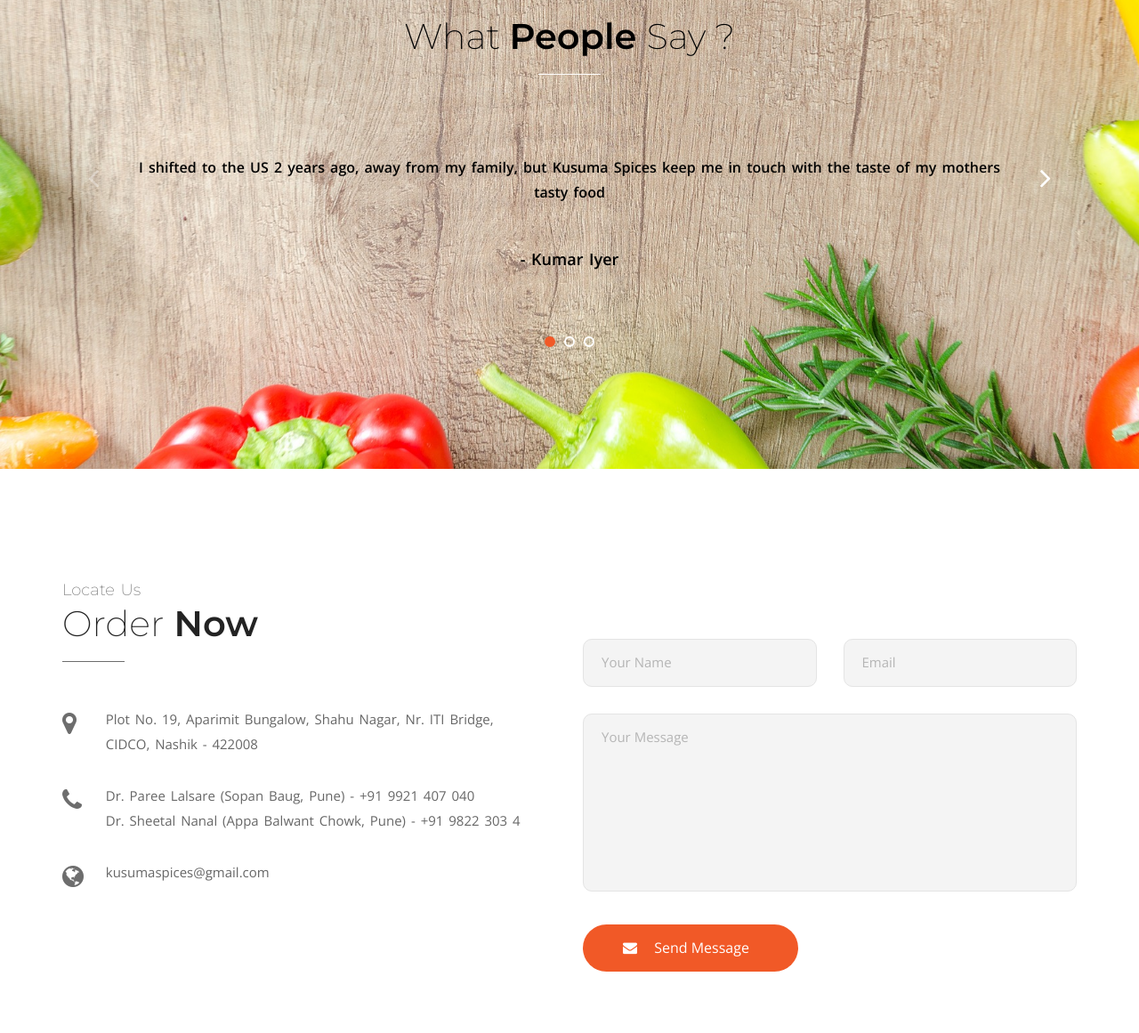
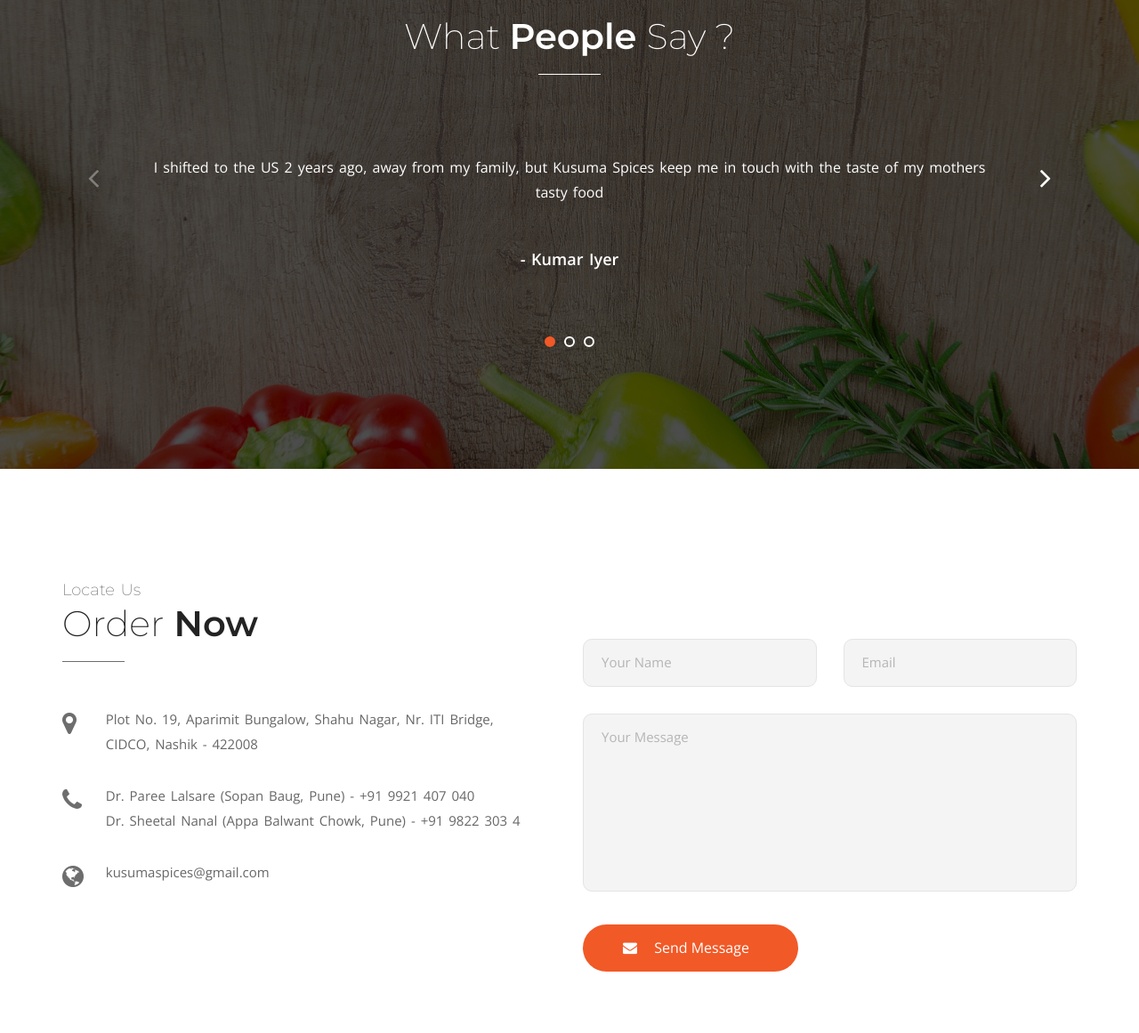
Before and after one commit to cosmosdsilva93/kusumaspices.com, a Laravel app: page /demo in a window 1280 px wide. Shown: the part 4013-5174 px from the top of the page at 89% size. Run offline with Laravel 8, Linux system fonts and the light colour scheme; some libraries are stand-ins or nearby versions.

Commit message:
changed the staff images and added overlay to stats and testimonials bg image as well as backboned the contact us email feature

```diff
--- a/app/Http/Controllers/HomeController.php
+++ b/app/Http/Controllers/HomeController.php
@@ -6,6 +6,11 @@
 
 class HomeController extends Controller
 {
+ 	public function __construct(Request $request)
+ 	{
+ 		$this->request = $request;
+ 	}
+
  	public function comingSoon()
  	{
  		$data['title'] = 'Coming Soon';
@@ -17,4 +22,27 @@
  		$data['title'] = 'Demo';
  		return view('home.demo', $data);
  	}
+
+ 	public function contactUs()
+ 	{
+ 	    if ($this->request->all()) {
+ 	        $postedData = $this->request->all();
+ 	        $request['name'] = trim(strip_tags($postedData['name']));
+ 	        $request['email'] = trim(strip_tags($postedData['email']));
+ 	        $request['message'] = trim(strip_tags($postedData['message']));
+ 	        // $response = $this->home->saveMessage($request);
+ 	        $data = array();
+ 	        $recepients['name'] = 'Kusumas Spices';
+ 	        $recepients['email'] = 'kusumaspices@gmail.com';
+ 	        $response['success'] = 1;
+ 	        $response['msg'] = 'We have received your query. We will get back to you shortly.';
+
+ 	        // \Mail::send('test', $data, function($message) use ($recepients) {
+ 	        //     $message->to($recepients['email'], $recepients['name'])
+ 	        //             ->subject('[kusumaspices.com] - Query by ' . $request['name']);
+ 	        //     $message->from($request['email'], $request['name']);
+ 	        // });
+ 	        echo json_encode($response);
+ 	    }
+ 	}
 }
--- a/public/css/style.css
+++ b/public/css/style.css
@@ -1910,7 +1910,10 @@
 /* Customer Feedback Slider */
 
 .customer_feedback_section{
-    background: url("../images/site-images/testimonials.jpg");
+    background: linear-gradient(
+    rgba(0, 0, 0, 0.7),
+    rgba(0, 0, 0, 0.7)
+  ), url("../images/site-images/testimonials.jpg");
     background-position: center;
     background-attachment: fixed;
     background-repeat: no-repeat;
@@ -3781,6 +3784,6 @@
     }
 }
 
-.black_color{
+/*.black_color{
     color:#000000 !important;
-}
+}*/
--- a/resources/views/home/demo.blade.php
+++ b/resources/views/home/demo.blade.php
@@ -93,7 +93,7 @@
 
             <!-- Navbar Section -->
 
-            <nav class="navbar navbar-fixed-top green">
+            <nav class="navbar navbar-fixed-top green" style="display: none;">
                 <div class="container-fluid">
                     <!--second nav button -->
                     <div id="menu_bars" class="right menu_bars">
@@ -400,6 +400,7 @@
                                      data-paddingbottom="[0,0,0,0]"
                                      data-paddingleft="[0,0,0,0]" style="z-index: 19;"><h1 class="navy_blue raleway default_section_heading">Premium Steaks</h1></div>
  -->
+
                                 <!-- layer nr. 13 -->
 <!--                                 <div class="tp-caption tp-resizeme"
                                      id="layers-elev"
@@ -421,11 +422,24 @@
                                      data-paddingbottom="[0,0,0,0]"
                                      data-paddingleft="[0,0,0,0]" style="z-index: 19;"><p class="open_sans default_small_heading navy_blue">Lorem Ipsum is simply dummy text of the printing</p></div>
  -->
+
+                                <!-- <div class="tp-caption rev-btn"
+                                     id="layers-twel"
+                                     data-x="['center','center','center','center']" data-hoffset="['0','0','0','0']"
+                                     data-y="['middle','middle','middle','middle']" data-voffset="['70','70','70','70']"
+
+                                     data-actions=''
+                                     data-responsive_offset="on"
+                                     data-responsive="off"
+                                     data-frames='[{"from":"y:100px;rX:90deg;opacity:0;","speed":1500,"to":"o:1;","delay":700,"ease":"Power4.easeOut"},{"delay":"wait","speed":300,"to":"opacity:0;","ease":"nothing"}]'
+                                     style="z-index: 999;padding-top: 25px;">
+                                    <a class="navbar-brand" href="#"><img src="images/site-images/logo.png" alt="logo" style="width:102px;"></a>
+                                </div> -->
                                 <!-- layer nr. 14 -->
                                 <div class="tp-caption rev-btn"
                                      id="layers-twel"
                                      data-x="['center','center','center','center']" data-hoffset="['0','0','0','0']"
-                                     data-y="['middle','middle','middle','middle']" data-voffset="['70','70','70','70']"
+                                     data-y="['middle','middle','middle','middle']" data-voffset="['10','10','10','10']"
 
                                      data-actions=''
                                      data-responsive_offset="on"
@@ -800,7 +814,7 @@
 
         <!-- Stats Section -->
 
-        <section class=" big_padding "  data-parallax="scroll" data-image-src="images/site-images/stats.jpg">
+        <section class=" big_padding "  data-parallax="scroll" data-image-src="images/site-images/stats.jpg" style="background: rgba(0, 0, 0, 0.7);">
 
             <div class="container">
 
@@ -1848,7 +1862,7 @@
 
                     <img src="images/cutomer_quote.png" alt="cutomer_quote" class="quote_pic">
 
-                    <h2 class="default_section_heading text-center black_color">
+                    <h2 class="default_section_heading text-center white_color">
 
                             <span class="font_200">
 
@@ -1874,20 +1888,20 @@
 
                             <div class="swiper-slide">
 
-                                <p class="customer_feedback_text black_color open_sans default_text font_600">
+                                <p class="customer_feedback_text white_color open_sans default_text font_200">
 
 
                                     I shifted to the US 2 years ago, away from my family, but Kusuma Spices keep me in touch with the taste of my mothers tasty food
 
                                 </p>
 
-                                <p class="customer_feedback_name black_color open_sans default_small_heading font_600">- Kumar Iyer</p>
+                                <p class="customer_feedback_name white_color open_sans default_small_heading font_600">- Kumar Iyer</p>
 
                             </div>
 
                             <div class="swiper-slide">
 
-                                <p class="customer_feedback_text black_color open_sans default_text font_600">
+                                <p class="customer_feedback_text white_color open_sans default_text font_200">
 
 
                                     I have been using Kusuma Spices since the past 30 years and all 4 generations of our family love the food we make from these spices.
@@ -1895,19 +1909,19 @@
 
                                 </p>
 
-                                <p class="customer_feedback_name black_color open_sans default_small_heading font_600">- Vasudhara Kulkarni</p>
+                                <p class="customer_feedback_name white_color open_sans default_small_heading font_600">- Vasudhara Kulkarni</p>
 
                             </div>
 
                             <div class="swiper-slide">
 
-                                <p class="customer_feedback_text black_color open_sans default_text font_600">
+                                <p class="customer_feedback_text white_color open_sans default_text font_200">
                                     This is the taste of my home. Nothing else  in  the market is even close to the natural flavour the red mirchi powder gives.
 
 
                                 </p>
 
-                                <p class="customer_feedback_name black_color open_sans default_small_heading font_600"> - Meghna Joshi</p>
+                                <p class="customer_feedback_name white_color open_sans default_small_heading font_600"> - Meghna Joshi</p>
 
                             </div>
 
@@ -2190,22 +2204,27 @@
 
                         <div class="col-md-6 wow slideInRight">
 
-                        <form onsubmit="return false" class="form_class">
+                        <form id="contact-us-form" class="form_class">
 
                          <div class="row">
 
                                 <div class="mew_form clearfix">
-                                   <div class="col-sm-12" id="result"></div>
+
+                                   <div class="col-sm-12">
+                                       <div class="alert alert-msgs" id="contact-us-alert" align="center" style="display: none;">
+                                           <span id="contact-us-alert-msg"></span>
+                                       </div>
+                                   </div>
 
                                     <div class="col-sm-6">
 
-                                        <input placeholder="Your Name" class="form_inputs" id="name" name="name" required="required">
+                                        <input type="text" placeholder="Your Name" class="form_inputs" id="name" name="name" required="required">
 
                                     </div>
 
                                     <div class="col-sm-6">
 
-                                        <input placeholder="Email" class="form_inputs" id="email" name="email" required="required">
+                                        <input type="email" placeholder="Email" class="form_inputs" id="email" name="email" required="required">
 
                                     </div>
 
--- a/routes/web.php
+++ b/routes/web.php
@@ -17,5 +17,6 @@
 
 Route::get('/', 'HomeController@comingSoon');
 Route::get('/demo', 'HomeController@demo');
+Route::get('/contact-us', 'HomeController@contactUs');
 
 // Route::get('/', 'HomeController@coming_soon')->name('home');
```
Also changed, not shown: public/js/script.js (+68 -35 lines), public/images/site-images/kusumtai.jpg, public/images/site-images/spb.jpg.
